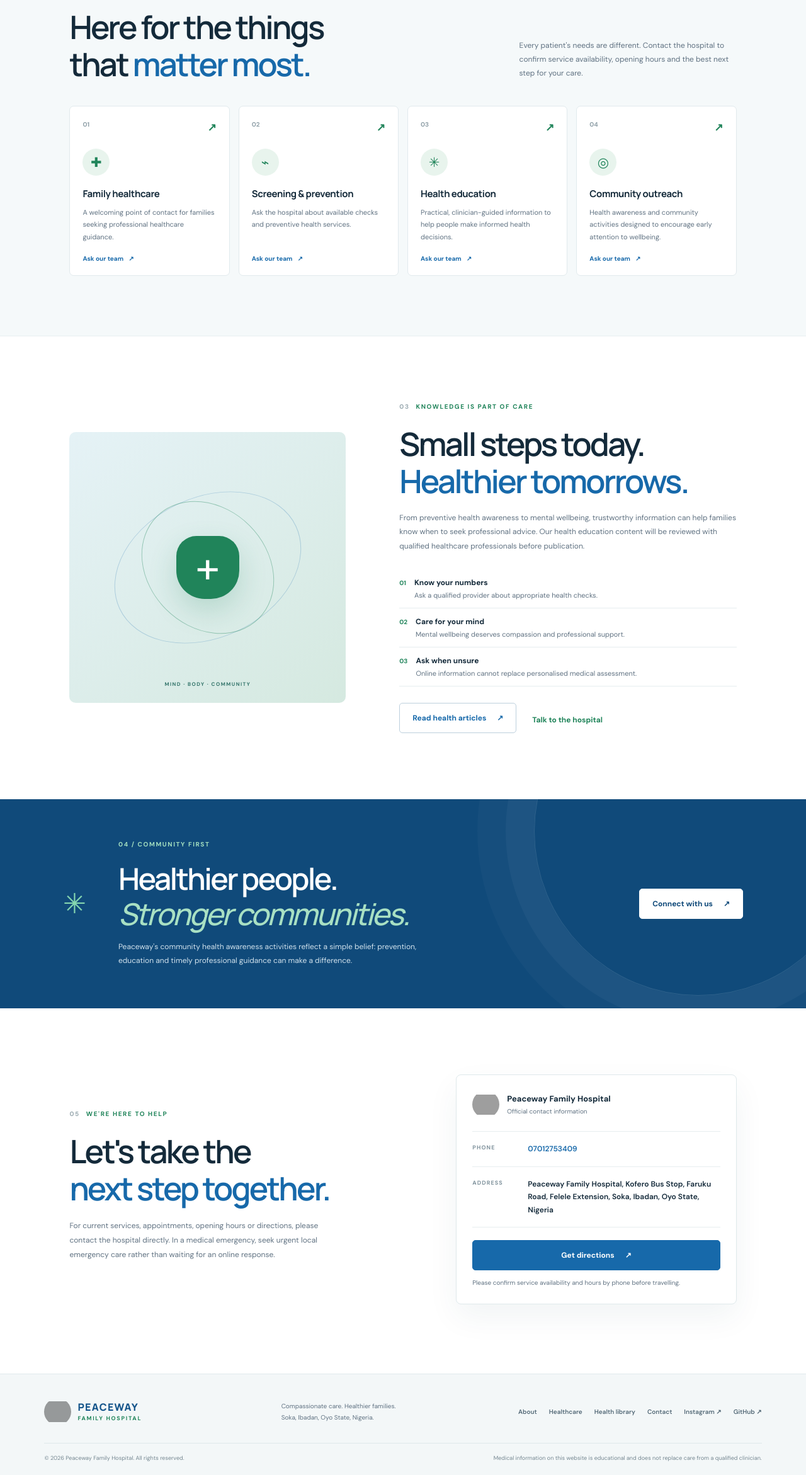
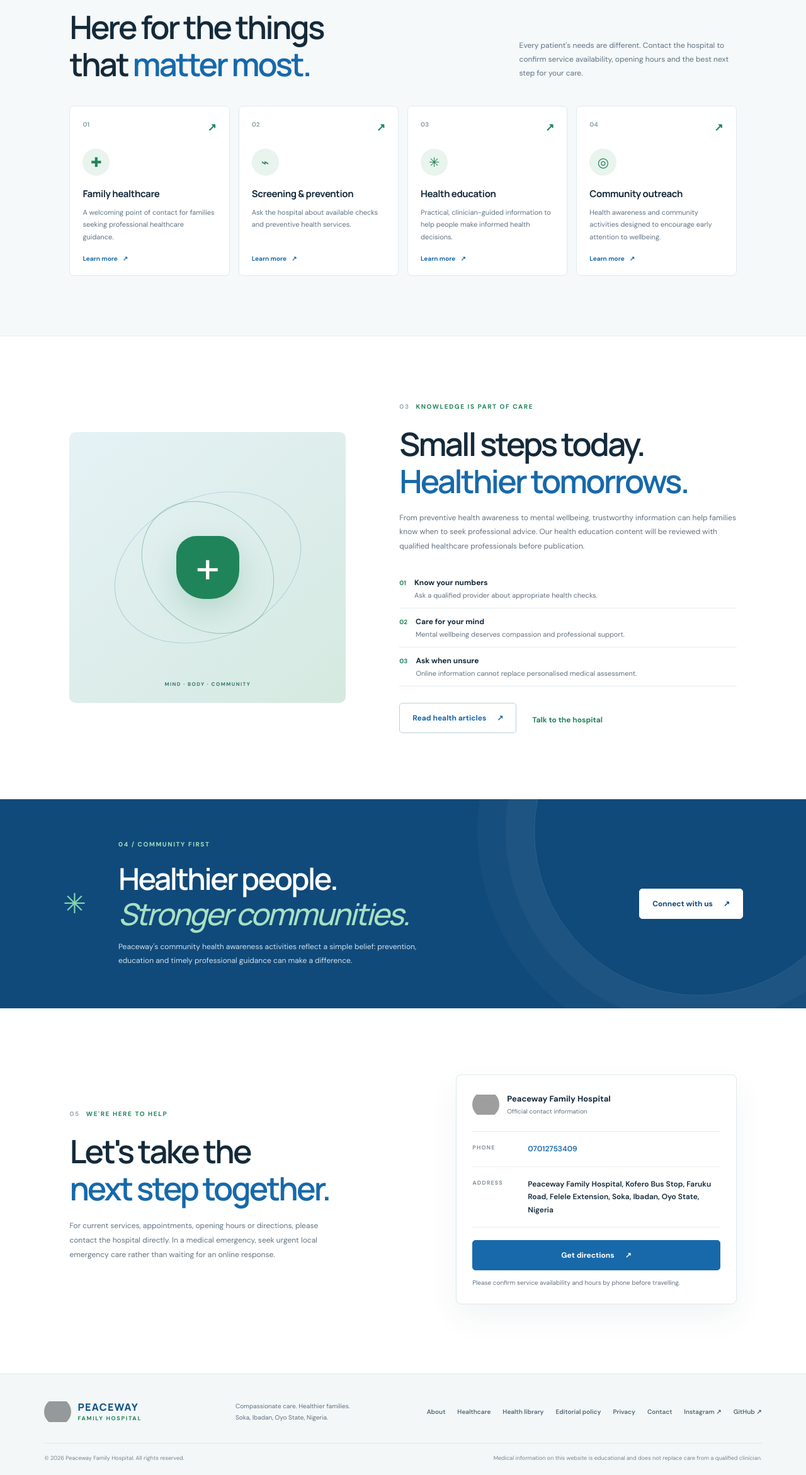
Before and after one commit to Stevebook001/peaceway-family-hospital, a Next.js app: page / in a window 1280 px wide. Shown: the part 1498-3840 px from the top of the page at 63% size. Built offline with nearby package versions, Linux system fonts and the light colour scheme; grey boxes are pictures that could not be loaded.

Commit message:
feat: link hospital pages and publishing policies from homepage

```diff
--- a/app/page.tsx
+++ b/app/page.tsx
@@ -20,7 +20,7 @@ export default function Home() {
           <span className="brand-copy"><strong>PEACEWAY</strong><small>FAMILY HOSPITAL</small></span>
         </a>
         <nav className="desktop-nav" aria-label="Main navigation">
-          <a href="#about">About</a><a href="#services">Healthcare</a><a href="/blog">Health library</a><a href="#contact">Contact</a>
+          <a href="/about">About</a><a href="/services">Healthcare</a><a href="/blog">Health library</a><a href="#contact">Contact</a>
         </nav>
         <a className="button button-small" href={phoneLink}>Call the hospital <span aria-hidden="true">↗</span></a>
       </header>
@@ -56,7 +56,7 @@ export default function Home() {
       <section className="services-section" id="services">
         <div className="section-wrap">
           <div className="services-heading"><div><div className="section-label"><span>02</span> HEALTHCARE & SUPPORT</div><h2>Here for the things<br />that <span>matter most.</span></h2></div><p>Every patient's needs are different. Contact the hospital to confirm service availability, opening hours and the best next step for your care.</p></div>
-          <div className="service-grid">{services.map((service) => <article className="service-card" key={service.number}><div className="service-top"><span>{service.number}</span><span className="service-arrow">↗</span></div><div className="service-symbol">{service.number === "01" ? "✚" : service.number === "02" ? "⌁" : service.number === "03" ? "✳" : "◎"}</div><h3>{service.title}</h3><p>{service.text}</p><a href="#contact" aria-label={`Ask about ${service.title}`}>Ask our team <span aria-hidden="true">↗</span></a></article>)}</div>
+          <div className="service-grid">{services.map((service) => <article className="service-card" key={service.number}><div className="service-top"><span>{service.number}</span><span className="service-arrow">↗</span></div><div className="service-symbol">{service.number === "01" ? "✚" : service.number === "02" ? "⌁" : service.number === "03" ? "✳" : "◎"}</div><h3>{service.title}</h3><p>{service.text}</p><a href="/services" aria-label={`Ask about ${service.title}`}>Learn more <span aria-hidden="true">↗</span></a></article>)}</div>
         </div>
       </section>
 
@@ -74,7 +74,7 @@ export default function Home() {
         <div className="contact-card"><div className="contact-card-head"><img src={logoUrl} alt="" /><div><strong>Peaceway Family Hospital</strong><small>Official contact information</small></div></div><div className="contact-row"><span>PHONE</span><a href={phoneLink}>{phone}</a></div><div className="contact-row"><span>ADDRESS</span><p>{address}</p></div><a className="button contact-button" href="https://www.google.com/maps/search/?api=1&query=Peaceway+Family+Hospital+Kofero+Bus+Stop+Soka+Ibadan" target="_blank" rel="noreferrer">Get directions <span aria-hidden="true">↗</span></a><p className="contact-note">Please confirm service availability and hours by phone before travelling.</p></div>
       </section>
 
-      <footer className="site-footer"><div className="footer-main"><a className="brand footer-brand" href="#home"><img className="brand-mark" src={logoUrl} alt="" /><span className="brand-copy"><strong>PEACEWAY</strong><small>FAMILY HOSPITAL</small></span></a><p>Compassionate care. Healthier families.<br />Soka, Ibadan, Oyo State, Nigeria.</p><div className="footer-links"><a href="#about">About</a><a href="#services">Healthcare</a><a href="/blog">Health library</a><a href="#contact">Contact</a><a href="https://www.instagram.com/p/DeNCp8_t7Hh/?stkn=MWxyN3JpanRiNHJxOQ==" target="_blank" rel="noreferrer">Instagram ↗</a><a href="https://github.com/Stevebook001/peaceway-family-hospital" target="_blank" rel="noreferrer">GitHub ↗</a></div></div><div className="footer-bottom"><span>© {new Date().getFullYear()} Peaceway Family Hospital. All rights reserved.</span><span>Medical information on this website is educational and does not replace care from a qualified clinician.</span></div></footer>
+      <footer className="site-footer"><div className="footer-main"><a className="brand footer-brand" href="#home"><img className="brand-mark" src={logoUrl} alt="" /><span className="brand-copy"><strong>PEACEWAY</strong><small>FAMILY HOSPITAL</small></span></a><p>Compassionate care. Healthier families.<br />Soka, Ibadan, Oyo State, Nigeria.</p><div className="footer-links"><a href="/about">About</a><a href="/services">Healthcare</a><a href="/blog">Health library</a><a href="/editorial-policy">Editorial policy</a><a href="/privacy">Privacy</a><a href="#contact">Contact</a><a href="https://www.instagram.com/p/DeNCp8_t7Hh/?stkn=MWxyN3JpanRiNHJxOQ==" target="_blank" rel="noreferrer">Instagram ↗</a><a href="https://github.com/Stevebook001/peaceway-family-hospital" target="_blank" rel="noreferrer">GitHub ↗</a></div></div><div className="footer-bottom"><span>© {new Date().getFullYear()} Peaceway Family Hospital. All rights reserved.</span><span>Medical information on this website is educational and does not replace care from a qualified clinician.</span></div></footer>
     </main>
   );
 }
```
